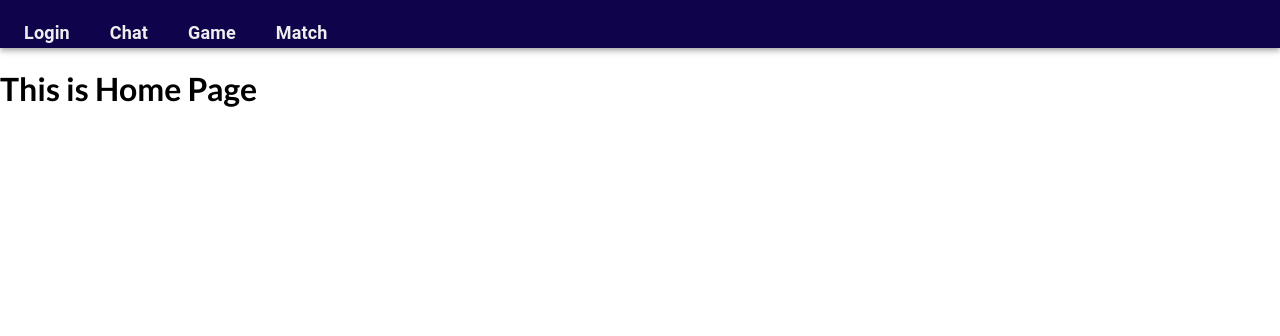
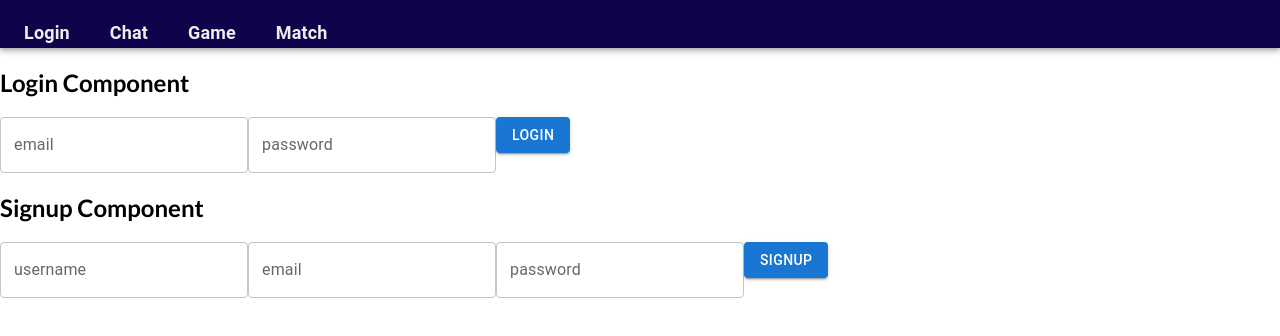
Before and after one commit to Shuta-syd/42-ft_transcendence, a React (Create React App) app in the folder frontend/: page / in a window 1280 px wide. Shown: the top 336 px of the page. Built offline with nearby package versions, Linux system fonts and the light colour scheme; no server answers.

Commit message:
#55 [add] FormController.tsx add

```diff
--- a/frontend/package.json
+++ b/frontend/package.json
@@ -20,6 +20,7 @@
     "axios": "^1.3.3",
     "react": "^18.2.0",
     "react-dom": "^18.2.0",
+    "react-hook-form": "^7.43.2",
     "react-query": "^3.39.3",
     "react-router-dom": "^6.8.1",
     "react-scripts": "5.0.1",
--- /dev/null
+++ b/frontend/src/components/auth/LoginComponent.tsx
@@ -0,0 +1,38 @@
+import { Button, Grid } from "@mui/material";
+import React from "react";
+import { SubmitHandler, useForm } from "react-hook-form";
+import FormController from "../utils/FormController";
+
+type LoginForm = {
+  email: string;
+  password: string;
+}
+
+function LoginComponent() {
+  const { control, handleSubmit } = useForm<LoginForm>({ defaultValues: { email: '', password: '' } });
+
+  const onSubmit: SubmitHandler<LoginForm> = (data) => {
+    console.log(data);
+  }
+
+  return (
+    <Grid>
+      <form onSubmit={handleSubmit(onSubmit)}>
+        <h2>Login Component</h2>
+        <FormController
+          name="email"
+          placeholder="type email"
+          control={control}
+        />
+        <FormController
+          name="password"
+          placeholder="type password"
+          control={control}
+        />
+        <Button type="submit" variant="contained">Login</Button>
+      </form>
+    </Grid>
+  )
+}
+
+export default LoginComponent;
--- /dev/null
+++ b/frontend/src/components/auth/SignupComponent.tsx
@@ -0,0 +1,16 @@
+import { Button, Grid, TextField } from "@mui/material";
+import React from "react";
+
+function SignupComponent() {
+  return (
+    <Grid>
+          <h2>Signup Component</h2>
+          <TextField label="username" variant="outlined"/>
+          <TextField label="email" variant="outlined"/>
+          <TextField label="password" variant="outlined" />
+          <Button variant="contained">SIGNUP</Button>
+    </Grid>
+  )
+}
+
+export default SignupComponent;
--- /dev/null
+++ b/frontend/src/components/utils/FormController.tsx
@@ -0,0 +1,27 @@
+import { TextField } from "@mui/material";
+import React from "react";
+import { Controller } from "react-hook-form";
+import { FromControllerProps } from "./type/FormController";
+
+function FormController(props: FromControllerProps) {
+  const { name, control, placeholder } = props;
+
+  return (
+    <Controller
+      name={name}
+      control={control}
+      render={(
+        { field, }
+      ) => (
+        <TextField
+          label={field.name}
+          placeholder={placeholder}
+          value={field.value}
+          onChange={field.onChange}
+        />
+      )}
+    />
+  )
+}
+
+export default FormController;
--- /dev/null
+++ b/frontend/src/components/utils/type/FormController.ts
@@ -0,0 +1,6 @@
+export type FromControllerProps = {
+  name: string; // Controllerの識別子name
+  control: any; // useFormのcontrolオブジェクト
+  handleOnChange?: any; // formのonChangeハンドラー
+  placeholder?: string; // formのplaceholder
+}
--- a/frontend/src/features/auth/Auth.tsx
+++ b/frontend/src/features/auth/Auth.tsx
@@ -1,10 +1,13 @@
 import React from "react";
+import LoginComponent from "../../components/auth/LoginComponent";
+import SignupComponent from "../../components/auth/SignupComponent";
 
 function Auth() {
   return (
-    <h1>
-      This is Home Page
-    </h1>
+    <>
+      <LoginComponent />
+      <SignupComponent />
+    </>
   )
 }
 
```
Also changed, not shown: 1 other file (tests, documents, lock files or other folders).
